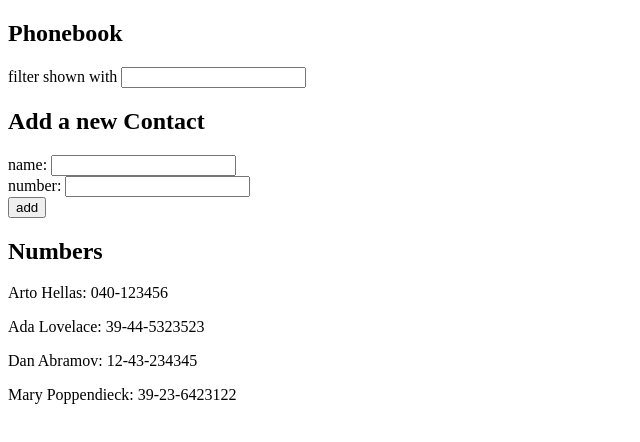
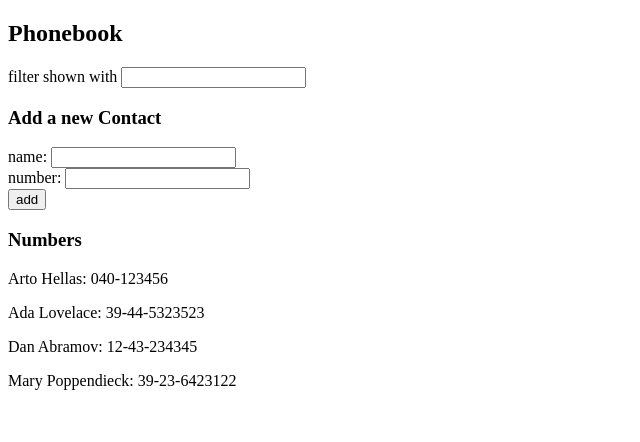
Before and after one commit to matic1010/fullstackopen-submissions, a React (Vite) app in the folder part2/phonebook/: page / in a window 1280 px wide. Shown: the top 442 px of the page, without its empty margins (0-640 px from the left). Built offline with nearby package versions, Linux system fonts and the light colour scheme.

Commit message:
added solution for exercise 2.10

```diff
--- a/part2/phonebook/src/App.jsx
+++ b/part2/phonebook/src/App.jsx
@@ -1,4 +1,7 @@
 import { useState } from "react";
+import Filter from "./components/Filter";
+import PersonForm from "./components/PersonForm";
+import Persons from "./components/Persons";
 
 const App = () => {
   const [persons, setPersons] = useState([
@@ -11,6 +14,10 @@ const App = () => {
   const [newNumber, setNewNumber] = useState("");
   const [filter, setFilter] = useState("");
 
+  const handleFilterChange = (event) => {
+    setFilter(event.target.value);
+  };
+
   const names = persons.map((person) => person.name);
 
   const handleNameChange = (event) => {
@@ -19,10 +26,6 @@ const App = () => {
 
   const handleNumberChange = (event) => {
     setNewNumber(event.target.value);
-  };
-
-  const handleFilterChange = (event) => {
-    setFilter(event.target.value);
   };
 
   const filteredPersons = persons.filter((person) =>
@@ -49,28 +52,17 @@ const App = () => {
   return (
     <div>
       <h2>Phonebook</h2>
-      <div>
-        filter shown with{" "}
-        <input value={filter} onChange={handleFilterChange}></input>
-      </div>
-      <h2>Add a new Contact</h2>
-      <form onSubmit={addPerson}>
-        <div>
-          name: <input value={newName} onChange={handleNameChange} />
-        </div>
-        <div>
-          number: <input value={newNumber} onChange={handleNumberChange} />
-        </div>
-        <div>
-          <button type="submit">add</button>
-        </div>
-      </form>
-      <h2>Numbers</h2>
-      {filteredPersons.map((person) => (
-        <p key={person.name}>
-          {person.name}: {person.number}
-        </p>
-      ))}
+      <Filter onChange={handleFilterChange} filter={filter} />
+      <h3>Add a new Contact</h3>
+      <PersonForm
+        onSubmit={addPerson}
+        handleNameChange={handleNameChange}
+        handleNumberChange={handleNumberChange}
+        newName={newName}
+        newNumber={newNumber}
+      />
+      <h3>Numbers</h3>
+      <Persons persons={filteredPersons} />
     </div>
   );
 };
--- /dev/null
+++ b/part2/phonebook/src/components/Filter.jsx
@@ -0,0 +1,9 @@
+const Filter = ({ onChange, filter }) => {
+  return (
+    <div>
+      filter shown with <input value={filter} onChange={onChange}></input>
+    </div>
+  );
+};
+
+export default Filter;
--- /dev/null
+++ b/part2/phonebook/src/components/PersonForm.jsx
@@ -0,0 +1,23 @@
+const PersonForm = ({
+  onSubmit,
+  handleNameChange,
+  handleNumberChange,
+  newName,
+  newNumber,
+}) => {
+  return (
+    <form onSubmit={onSubmit}>
+      <div>
+        name: <input value={newName} onChange={handleNameChange} />
+      </div>
+      <div>
+        number: <input value={newNumber} onChange={handleNumberChange} />
+      </div>
+      <div>
+        <button type="submit">add</button>
+      </div>
+    </form>
+  );
+};
+
+export default PersonForm;
--- /dev/null
+++ b/part2/phonebook/src/components/Persons.jsx
@@ -0,0 +1,13 @@
+const Persons = ({ persons }) => {
+  return (
+    <>
+      {persons.map((person) => (
+        <p key={person.name}>
+          {person.name}: {person.number}
+        </p>
+      ))}
+    </>
+  );
+};
+
+export default Persons;
```
Also changed, not shown: part2/phonebook/.eslintrc.cjs.
